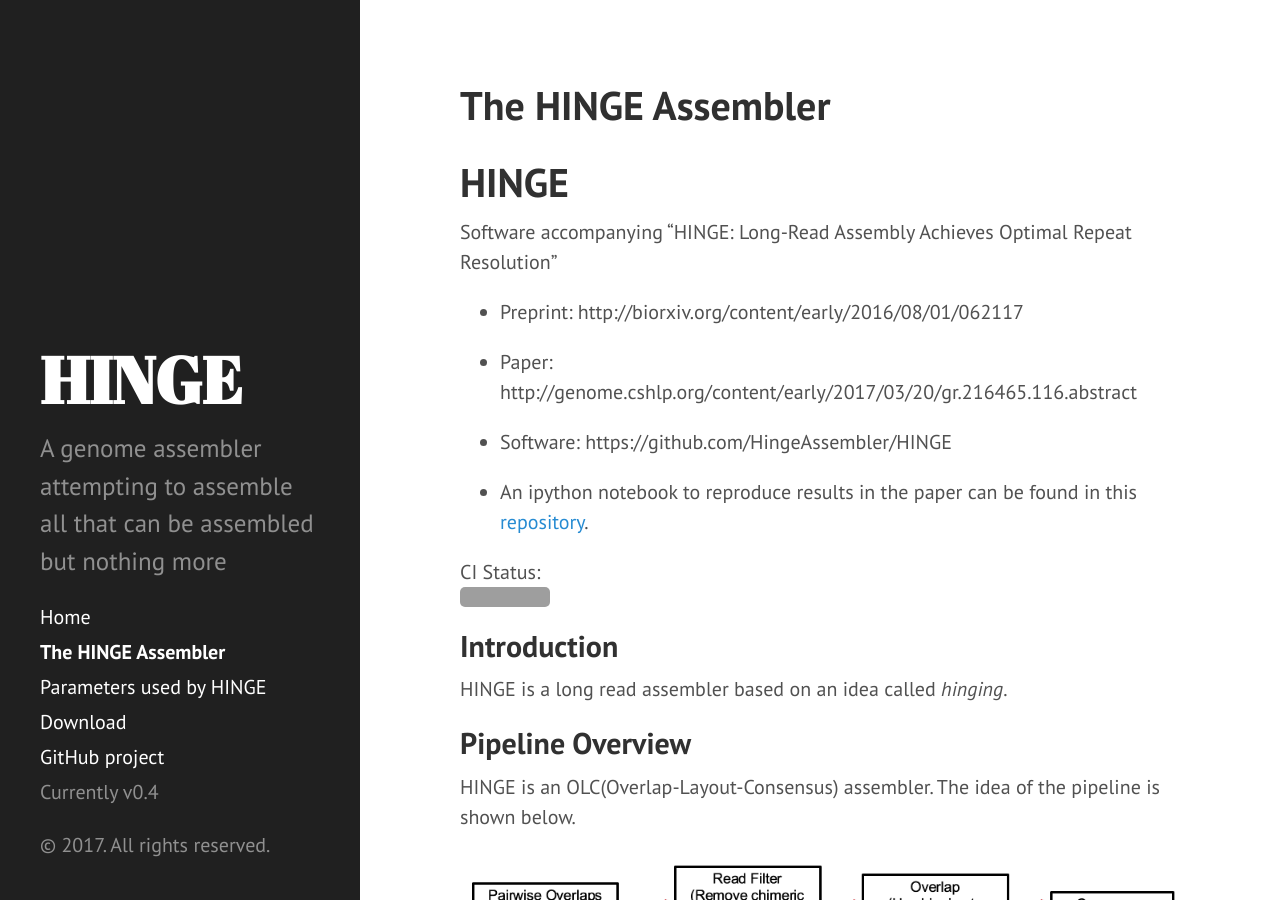
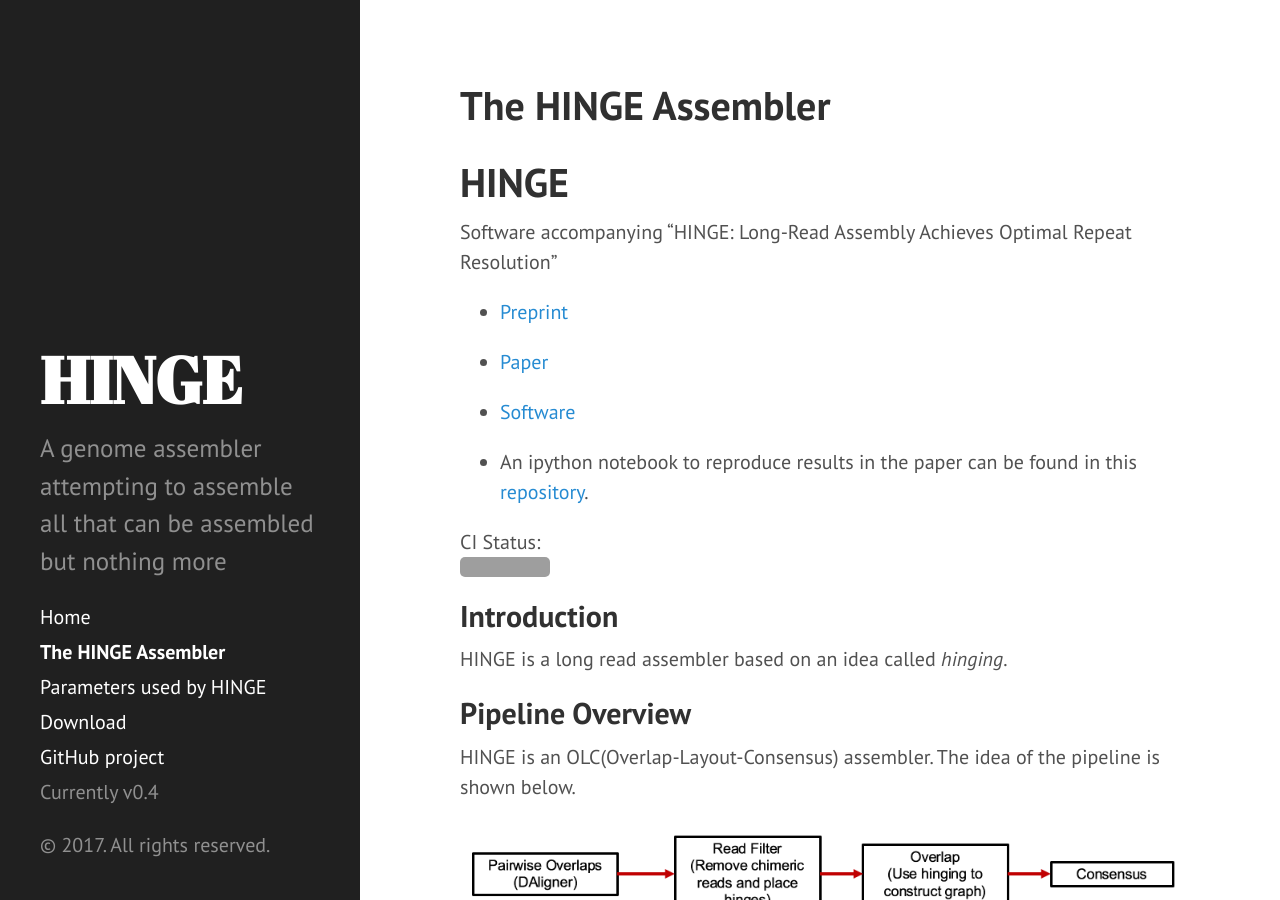
Before and after one commit to HingeAssembler/hingeassembler.github.io, a Jekyll site: the page built from index.md, in a window 1280 px wide and 900 px high. Built offline with Jekyll 4.4.1, drawn with Linux system fonts in a browser that asks for light colours; Markdown is read by kramdown in place of the engine named in the settings; part of the change alters nothing that is shown; grey boxes are pictures that could not be loaded.

Commit message:
init site

```diff
--- a/index.md
+++ b/index.md
@@ -6,11 +6,11 @@ title: 'The HINGE Assembler'
 # HINGE
 Software accompanying  "HINGE: Long-Read Assembly Achieves Optimal Repeat Resolution"
 
-- Preprint: http://biorxiv.org/content/early/2016/08/01/062117
+- [Preprint](http://biorxiv.org/content/early/2017/03/16/062117)
 
-- Paper: http://genome.cshlp.org/content/early/2017/03/20/gr.216465.116.abstract
+- [Paper](http://genome.cshlp.org/content/early/2017/03/20/gr.216465.116.abstract)
 
-- Software: https://github.com/HingeAssembler/HINGE
+- [Software](https://github.com/HingeAssembler/HINGE)
 
 - An ipython notebook to reproduce results in the paper can be found in this [repository](https://github.com/govinda-kamath/HINGE-analyses).
 
```
